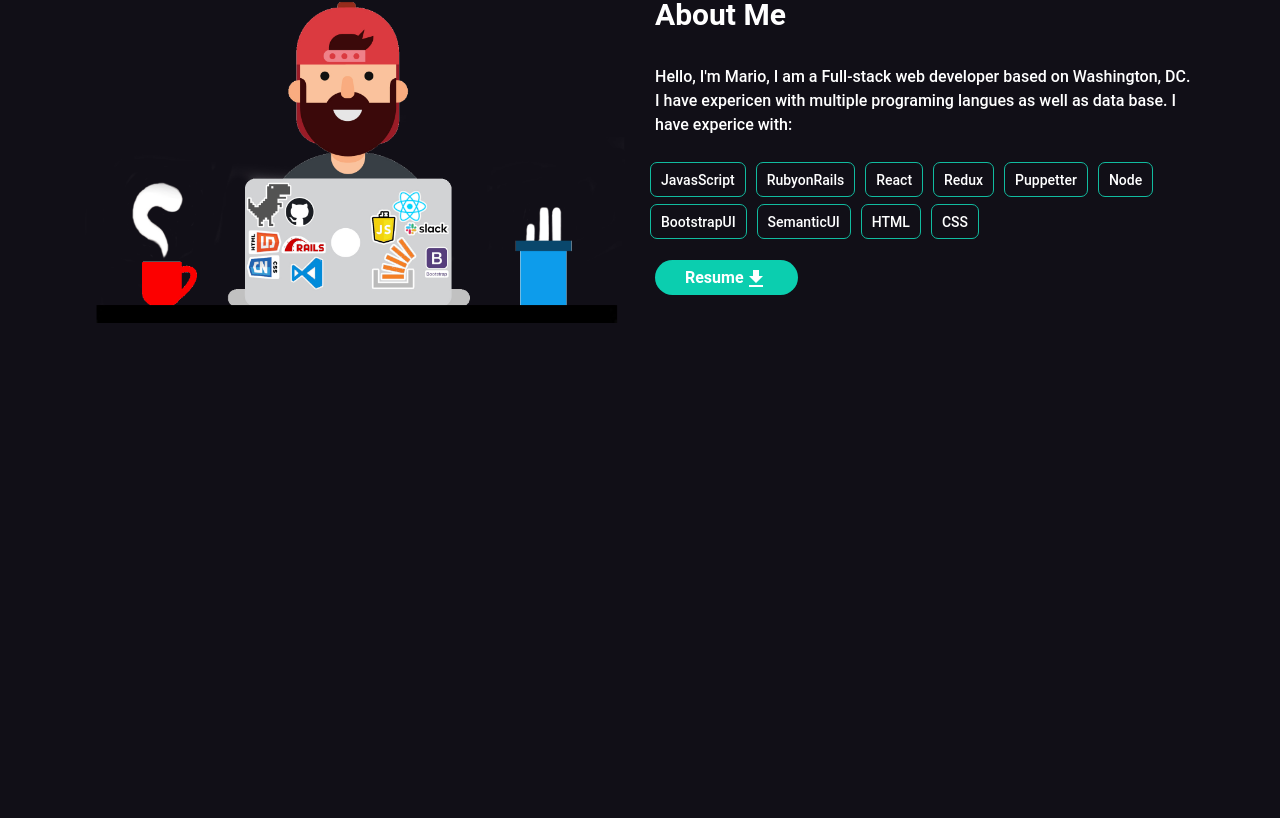
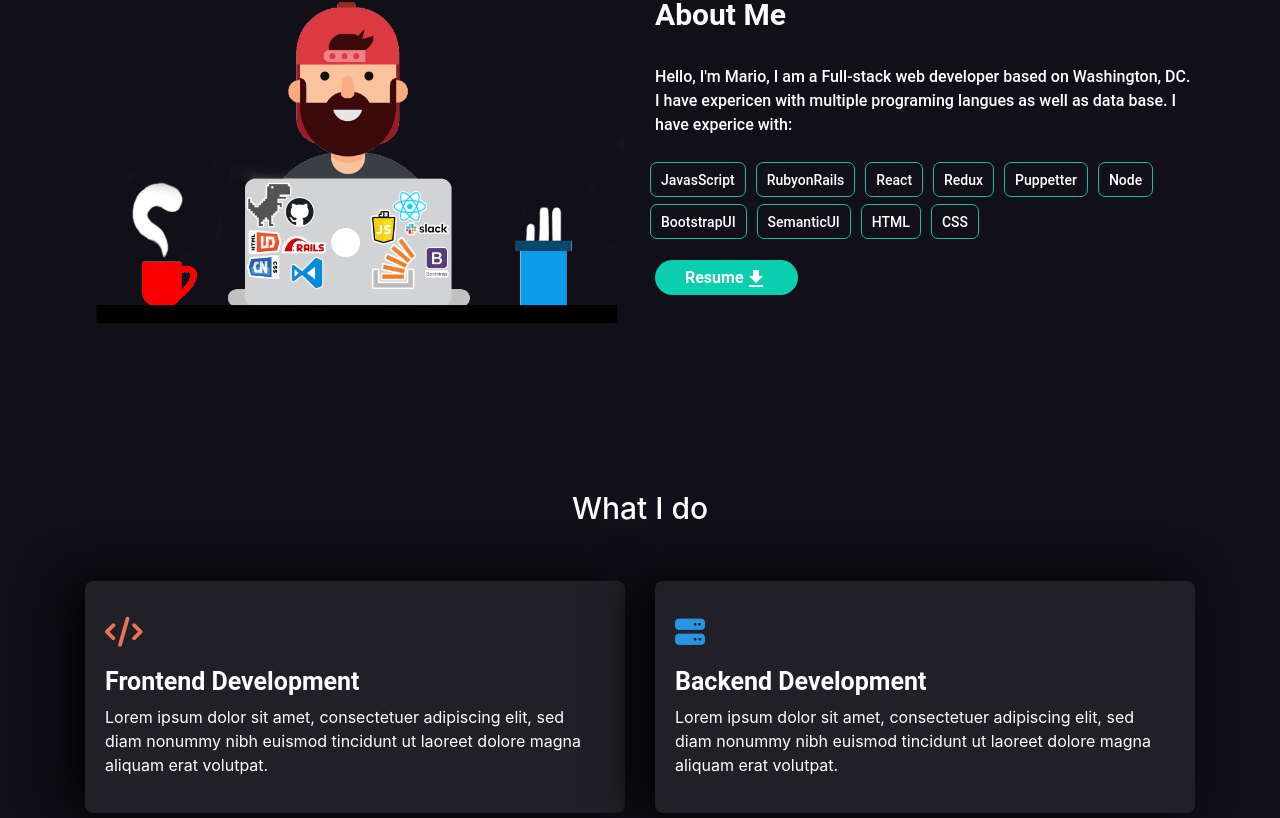
Before and after one commit to MarioR9/PortfolioV3, a React (Create React App) app: page / in a window 1280 px wide. Shown: the part 747-1565 px from the top of the page. Before the commit the page ends 1075 px from the top, so only its background shows below. Built offline with nearby package versions, Linux system fonts and the light colour scheme.

Commit message:
traits added to about

```diff
--- a/src/components/About.jsx
+++ b/src/components/About.jsx
@@ -40,6 +40,23 @@ const About = () => {
                     </div>
                     </Col>
                 </Row>
+                <h1 style={{color:'white', textAlign: "center", marginTop: '15%',fontSize: "30px", marginBottom: "5%"}}>What I do</h1>
+                <Row>
+                    <Col>
+                    <div className='about__traits'>
+                        <i><i class="fa fa-code iron-color"></i></i>
+                        <h3>Frontend Development</h3>
+                        <p>Lorem ipsum dolor sit amet, consectetuer adipiscing elit, sed diam nonummy nibh euismod tincidunt ut laoreet dolore magna aliquam erat volutpat.</p>
+                    </div>
+                    </Col>
+                    <Col>
+                    <div className='about__traits'>
+                        <i class="fas fa-server"></i>
+                        <h3>Backend Development</h3>
+                        <p>Lorem ipsum dolor sit amet, consectetuer adipiscing elit, sed diam nonummy nibh euismod tincidunt ut laoreet dolore magna aliquam erat volutpat.</p>
+                    </div>
+                    </Col>
+                </Row>
             </Container>
         </div>
     )
--- a/src/css/About.css
+++ b/src/css/About.css
@@ -60,6 +60,34 @@
     padding: 1% 10px;
     border-radius: 7px;
 }
+.about__traits {
+    overflow: hidden;
+    background-color: #202026;
+    box-shadow: -1rem 0 3rem #000;
+    padding: 20px;
+    border-radius: 8px;
+    color: #fff;
+}
+.about__traits h3{
+    font-family: "roboto", sans-serif;
+    font-weight: bold;
+    margin-top: 0;
+    font-size: 25px;
+}
+.fa-code {
+    color: #ed7256;
+    font-size: 30px;
+    margin-bottom: 20px;
+    margin-top: 16px;
+}
+.fa-server {
+    color: #2796e2;
+    font-size: 30px;
+    margin-bottom: 20px;
+    margin-top: 16px;
+
+}
+
 @media screen and (max-width: 768px) {
     .about__col1 {
         order: 1
```
